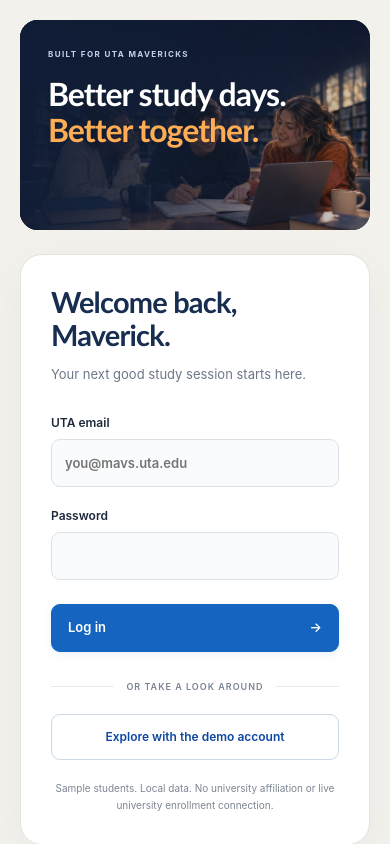
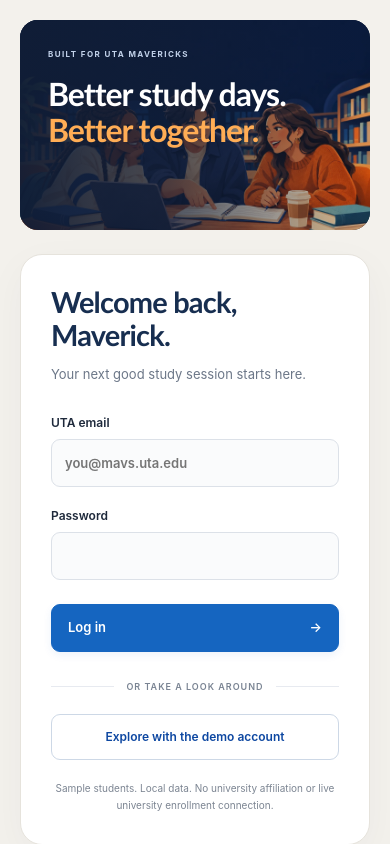
Before and after one commit to midoabd/mavmatch, a Django app: page / in a window 390 px wide. Shown: the part 65-909 px from the top of the page. Run offline with Django 5.2, Linux system fonts and the light colour scheme.

Commit message:
Use an editorial study illustration on auth pages

```diff
--- a/static/landing.css
+++ b/static/landing.css
@@ -28,7 +28,7 @@
   isolation: isolate;
 }
 
-.hero-photo {
+.hero-art {
   position: absolute;
   z-index: -2;
   width: 100%;
@@ -224,7 +224,7 @@
     background: linear-gradient(90deg, #101d36f5 0%, #101d36bd 43%, #101d3622 100%);
   }
 
-  .hero-photo {
+  .hero-art {
     object-position: center 62%;
   }
 
--- a/templates/landing.html
+++ b/templates/landing.html
@@ -24,7 +24,7 @@
   </header>
   <main class="landing-grid">
     <section class="hero" aria-labelledby="hero-title">
-      <img class="hero-photo" src="{% static 'study-together.webp' %}" alt="" fetchpriority="high">
+      <img class="hero-art" src="{% static 'study-together-illustration.webp' %}" alt="" fetchpriority="high">
       <div class="hero-copy">
         <p class="hero-kicker">BUILT FOR UTA MAVERICKS</p>
         <h1 id="hero-title">Better study days.<br><span>Better together.</span></h1>
```
Also changed, not shown: static/study-together-illustration.webp (added), static/study-together.webp (deleted).
